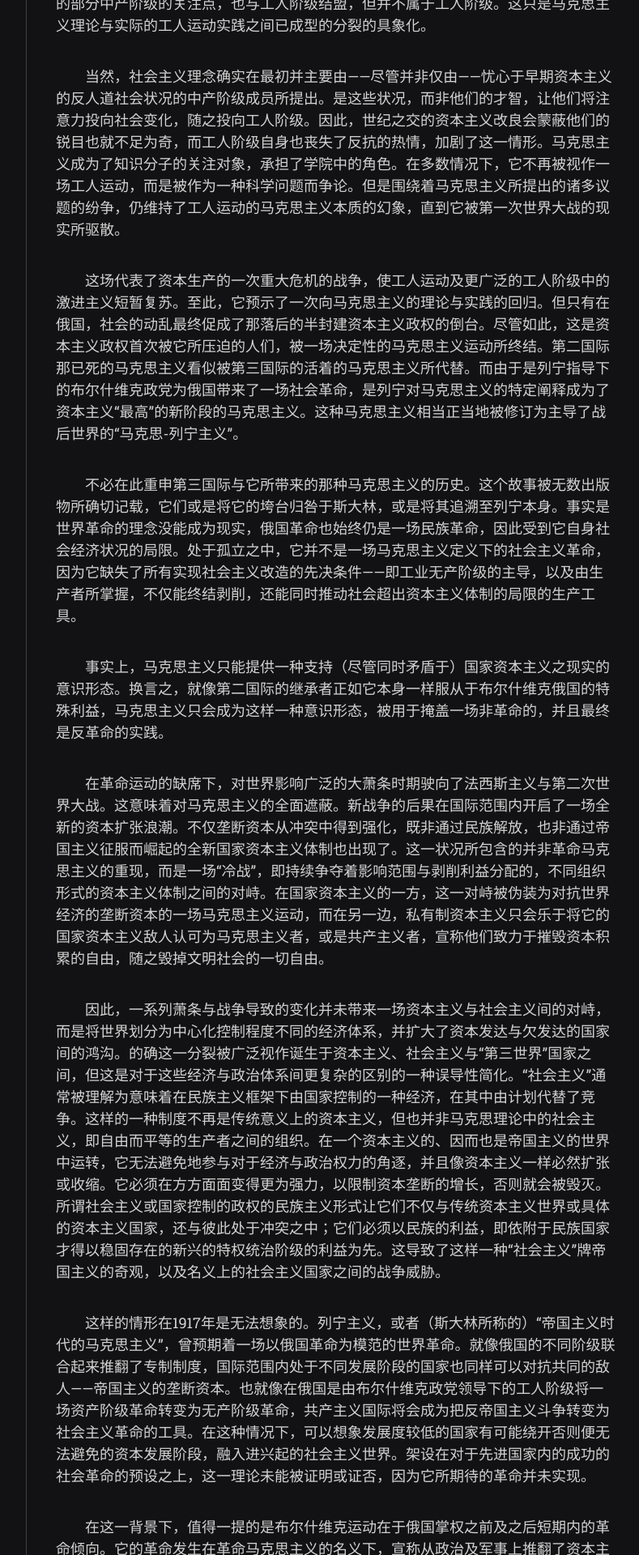
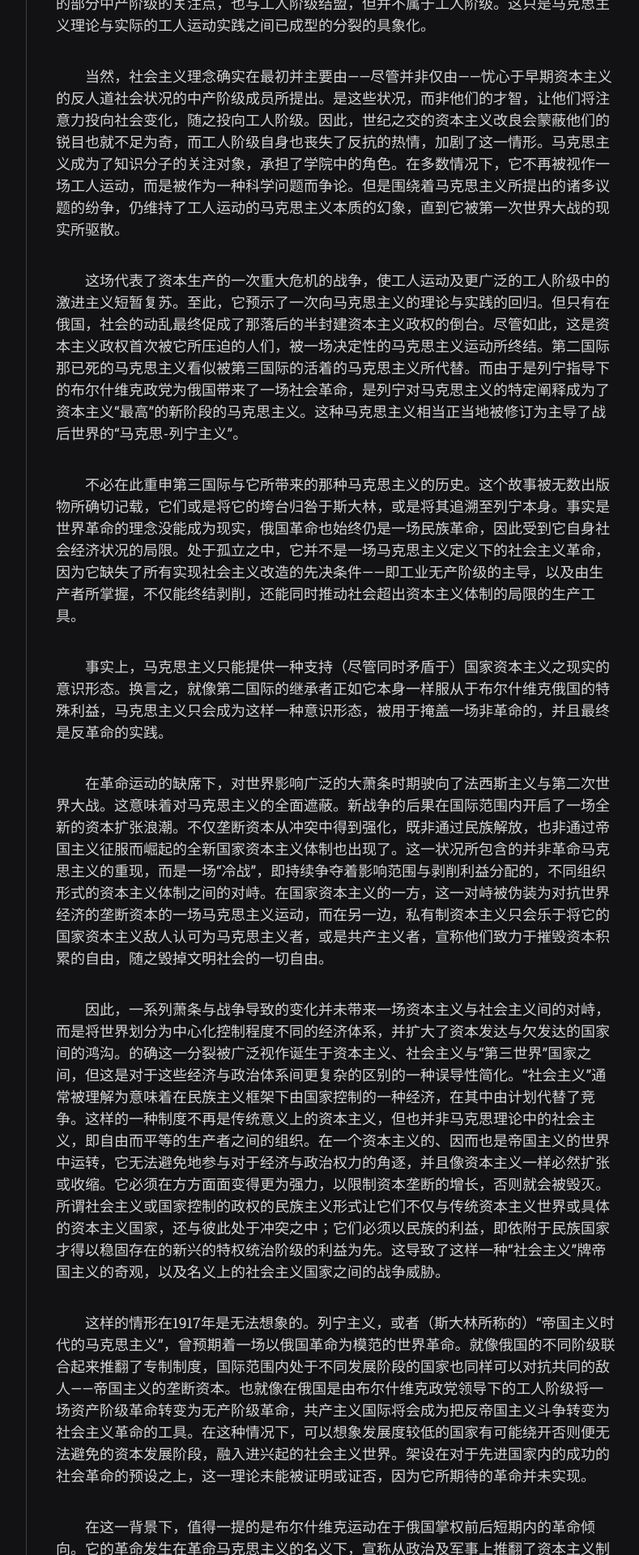
Before and after one commit to scatterdclouds/scatterdclouds.github.io, a Jekyll site: the page built from _posts/2022-01-08-pmattick-1983.md, in a window 1280 px wide. Shown: the part 3080-5000 px from the top of the page at 81% size, without its empty margins (357-1146 px from the left). Built offline with Jekyll 4.4.1, drawn with Linux system fonts in a browser that asks for light colours; nearby versions of some CDN libraries; some web fonts are replaced; comment, search, counter and statistics services are not loaded; some of the changed text lies outside the part shown.

Commit message:
Update 2022-01-08-pmattick-1983.md

```diff
--- a/_posts/2022-01-08-pmattick-1983.md
+++ b/_posts/2022-01-08-pmattick-1983.md
@@ -56,7 +56,7 @@ comments: true
 
 　　这样的情形在1917年是无法想象的。列宁主义，或者（斯大林所称的）“帝国主义时代的马克思主义”，曾预期着一场以俄国革命为模范的世界革命。就像俄国的不同阶级联合起来推翻了专制制度，国际范围内处于不同发展阶段的国家也同样可以对抗共同的敌人——帝国主义的垄断资本。也就像在俄国是由布尔什维克政党领导下的工人阶级将一场资产阶级革命转变为无产阶级革命，共产主义国际将会成为把反帝国主义斗争转变为社会主义革命的工具。在这种情况下，可以想象发展度较低的国家有可能绕开否则便无法避免的资本发展阶段，融入进兴起的社会主义世界。架设在对于先进国家内的成功的社会革命的预设之上，这一理论未能被证明或证否，因为它所期待的革命并未实现。
 
-　　在这一背景下，值得一提的是布尔什维克运动在于俄国掌权之前及之后短期内的革命倾向。它的革命发生在革命马克思主义的名义下，宣称从政治及军事上推翻了资本主义制度，并由建立独裁政权来确保其过渡向无阶级社会。然而，即使在这一阶段，且不仅是因为俄国普遍存在的那些特定条件，列宁主义关于社会主义改造的概念也已偏离了早期马克思主义的理念，而以在第二国际内部发展出的理念为根基。对于后者而言，社会主义被视为资本主义发展自身的自然结果。资本的集中与中心化预示了资本主义的私有财产本质伴随着它的竞争逐渐消亡，直到社会主义政府从民主议会制度下诞生，它会将垄断资本转变为国家的垄断，进而由政府的法令开启社会主义进程。尽管对于列宁和布尔什维克党人而言，这看似一种无法实现的乌托邦，以及回避任何形式的革命活动的恶劣借口，他们也同样将社会主义的制度视为政府的职责，只是应由革命的方式执行。他们与社会民主主义者在手段上有所分歧，追求的目标却是相同的——国家对资本的国有化，与中心计划式的经济。
+　　在这一背景下，值得一提的是布尔什维克运动在于俄国掌权前后短期内的革命倾向。它的革命发生在革命马克思主义的名义下，宣称从政治及军事上推翻了资本主义制度，并由建立独裁政权来确保其过渡向无阶级社会。然而，即使在这一阶段，且不仅是因为俄国普遍存在的那些特定条件，列宁主义关于社会主义改造的概念也已偏离了早期马克思主义的理念，而以在第二国际内部发展出的理念为根基。对于后者而言，社会主义被视为资本主义发展自身的自然结果。资本的集中与中心化预示了资本主义的私有财产本质伴随着它的竞争逐渐消亡，直到社会主义政府从民主议会制度下诞生，它会将垄断资本转变为国家的垄断，进而由政府的法令开启社会主义进程。尽管对于列宁和布尔什维克党人而言，这看似一种无法实现的乌托邦，以及回避任何形式的革命活动的恶劣借口，他们也同样将社会主义的制度视为政府的职责，只是应由革命的方式执行。他们与社会民主主义者在手段上有所分歧，追求的目标却是相同的——国家对资本的国有化，与中心计划式的经济。
 
 　　此外，列宁沿用了卡尔·考茨基那傲慢无知的主张，认为工人阶级自身无法演变出革命意识，它必须要由中产知识分子从外部带来。这一思想的组织形式即是革命政党——工人的先锋队及一场成功革命的必要前提。按照这一观点，假若工人阶级没有发起它自己的革命的能力，它也就更加难以建立新的社会，这一责任便预留给了作为国家机器持有者的领导政党。无产阶级的专制因此表现为以国家的形式组织起来的政党的专制。而因为国家必须控制整个社会，它也必须控制工人阶级的行动，即使这种控制应该服务于工人阶级的利益。在实践中，这后来就成为了布尔什维克政府的极权统治。
 
```
